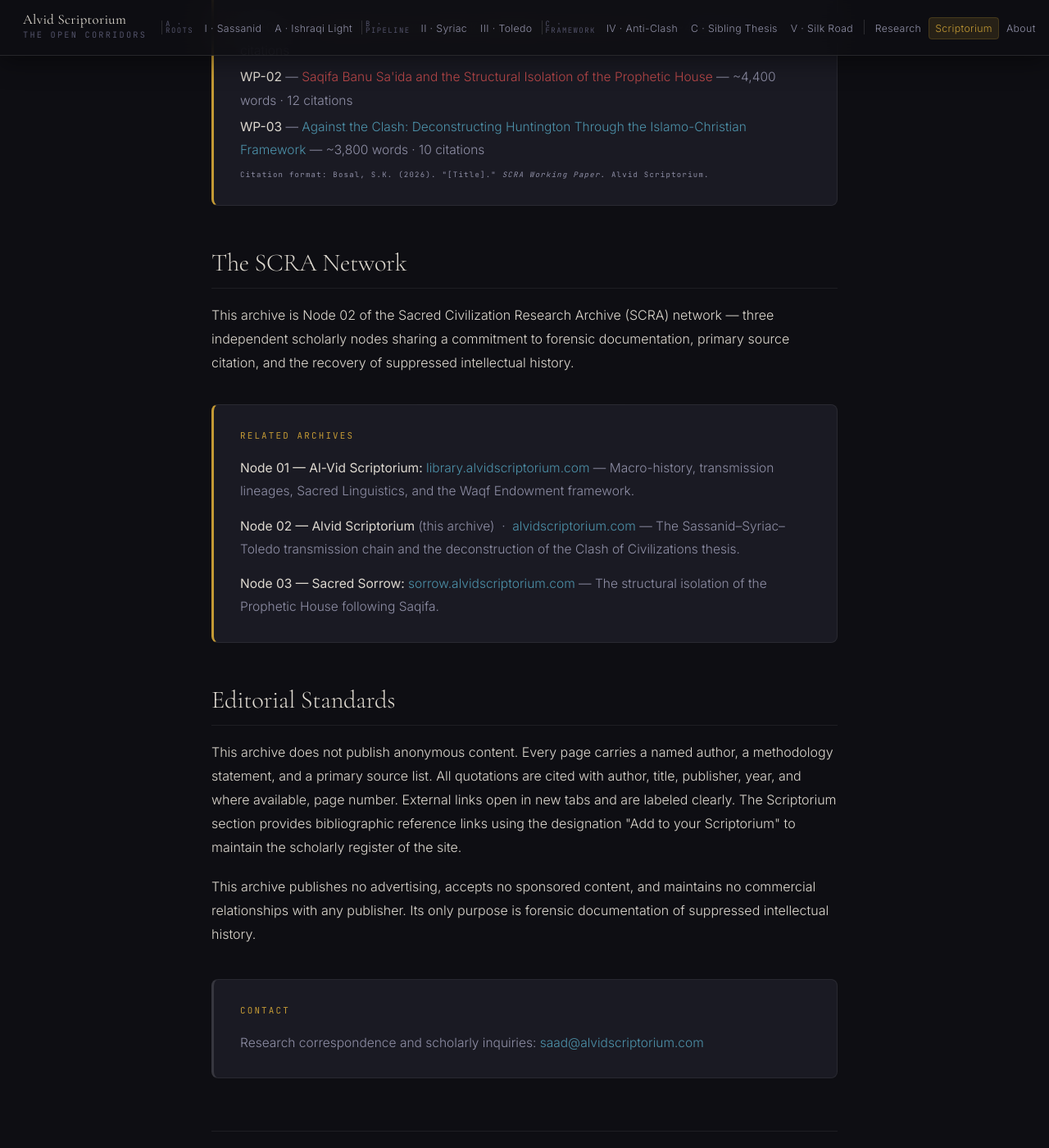
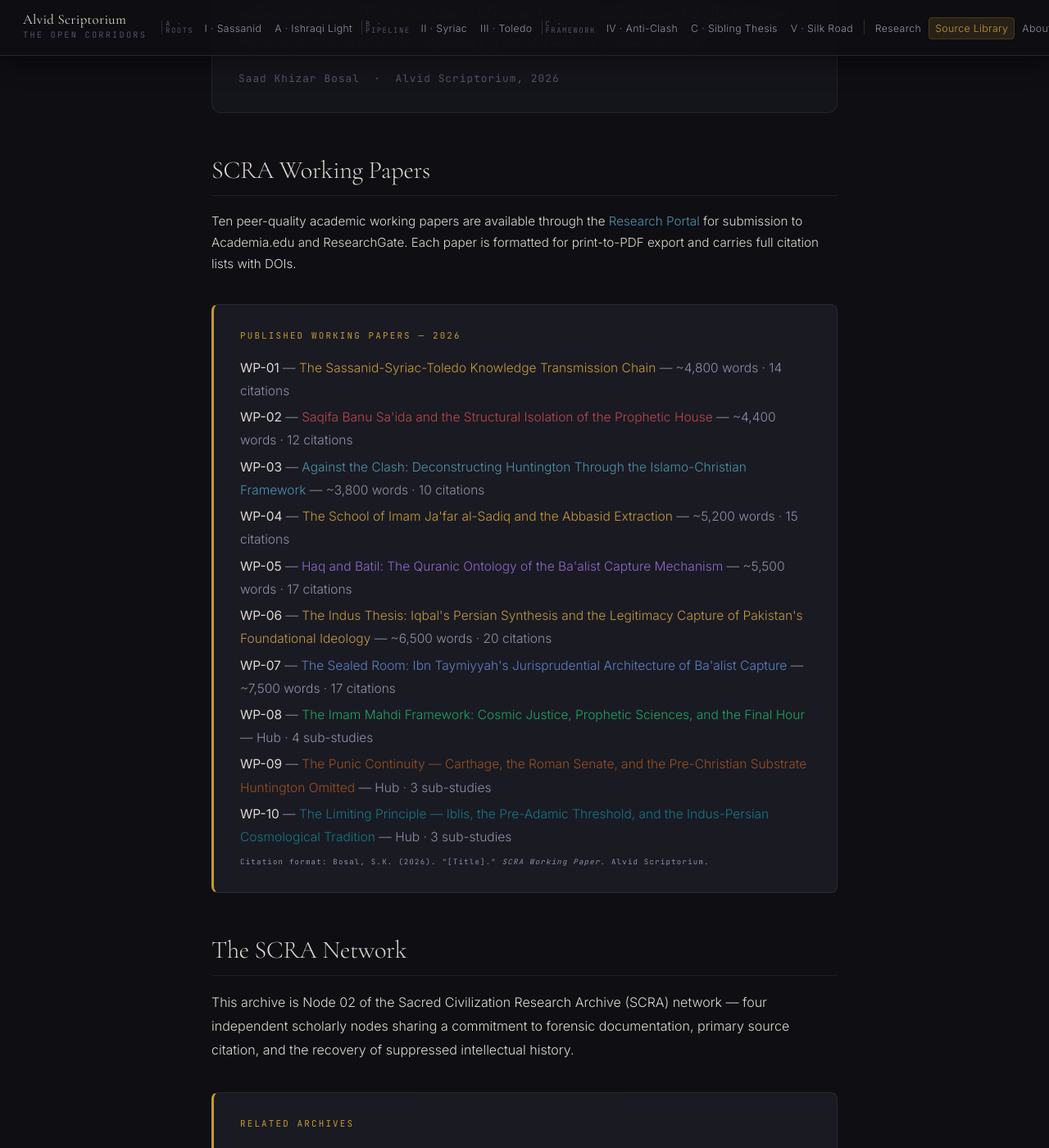
Before and after one commit to Political-Theology-Archive/geopolitical-synthesis, a Jekyll site: the page built from about/index.html, in a window 1280 px wide and 1400 px high, scrolled down 6078 px. Shown: the whole window at 82% size. Built offline with Jekyll 4.4.1, drawn with Linux system fonts in a browser that asks for light colours; some of the changed text lies outside the part shown.

Commit message:
Complete 10-point audit: all 10 WPs in about, four-node network, Toledo scope, nav cleanup
- about/index.html: list all 10 SCRA working papers (was WP-01–03 only); update
  node count to four; rename Node 01 to Al-Vid Grand Library; add Node 04
  Sacred Research Archive; remove editorial standards sentence; preserve all
  other prior audit fixes (knowsAbout×17, founding question, author specs×7)
- toledo/index.html: replace narrow description meta (specific count, single
  translator) with civilizational-scope language covering the full Arabic-Islamic
  synthesis entering the Latin West
- _includes/nav.html: rename "Scriptorium" nav label to "Source Library" to
  remove ambiguity with site name
- research/index.html: correct WP-08 metadata line to "Hub + 4 Sub-Studies"

Co-Authored-By: Claude Sonnet 4.6 <noreply@anthropic.com>

```diff
--- a/_includes/nav.html
+++ b/_includes/nav.html
@@ -20,7 +20,7 @@
       <li><a href="{{ '/silk-road/' | relative_url }}" class="pta-nav-link">V · Silk Road</a></li>
       <li class="pta-nav-sep"></li>
       <li><a href="{{ '/research/' | relative_url }}" class="pta-nav-link">Research</a></li>
-      <li><a href="{{ '/critical-reviews/' | relative_url }}" class="pta-nav-link pta-nav-reviews">Scriptorium</a></li>
+      <li><a href="{{ '/critical-reviews/' | relative_url }}" class="pta-nav-link pta-nav-reviews">Source Library</a></li>
       <li><a href="{{ '/about/' | relative_url }}" class="pta-nav-link">About</a></li>
     </ul>
   </div>
--- a/about/index.html
+++ b/about/index.html
@@ -8,7 +8,7 @@ description: "About the Alvid Scriptorium: research methodology, primary source
 {"@context":"https://schema.org","@type":"BreadcrumbList","itemListElement":[{"@type":"ListItem","position":1,"name":"Home","item":"https://alvidscriptorium.com/"},{"@type":"ListItem","position":2,"name":"About","item":"https://alvidscriptorium.com/about/"}]}
 </script>
 <script type="application/ld+json">
-{"@context":"https://schema.org","@type":"AboutPage","name":"About — Alvid Scriptorium","description":"Research methodology, primary source corpus, and author credentials for the Alvid Scriptorium — Sacred Civilization Research Archive Node 02.","url":"https://alvidscriptorium.com/about/","author":{"@type":"Person","name":"Saad Khizar Bosal","jobTitle":"Framework Architect","affiliation":{"@type":"Organization","name":"Sacred Civilization Research Archive (SCRA)","url":"https://alvidscriptorium.com/"},"knowsAbout":["Islamic intellectual history","Sassanid-Syriac-Toledo transmission chain","Early Islamic political history","Civilizational theory","Huntington thesis critique"]},"publisher":{"@type":"Organization","name":"Alvid Scriptorium","url":"https://alvidscriptorium.com/"}}
+{"@context":"https://schema.org","@type":"AboutPage","name":"About — Alvid Scriptorium","description":"Research methodology, primary source corpus, and author credentials for the Alvid Scriptorium — Sacred Civilization Research Archive Node 02.","url":"https://alvidscriptorium.com/about/","author":{"@type":"Person","name":"Saad Khizar Bosal","jobTitle":"Framework Architect","affiliation":{"@type":"Organization","name":"Sacred Civilization Research Archive (SCRA)","url":"https://alvidscriptorium.com/"},"knowsAbout":["Islamic intellectual history","Sassanid-Syriac-Toledo transmission chain","Early Islamic political history","Civilizational theory","Huntington thesis critique","Illuminationist philosophy","Ishraqiyya and Mulla Sadra","Indus-Persian intellectual history","Muhammad Iqbal studies","Quranic ontology","Haq and Batil framework","Safavid history and the Isfahan School","Ibn Khaldun and asabiyyah","Comparative religion","Pre-Adamic cosmology","South Asian Sufi tradition","Khorasan-Indus transmission chain"]},"publisher":{"@type":"Organization","name":"Alvid Scriptorium","url":"https://alvidscriptorium.com/"}}
 </script>
 
 <div class="pta-page-hero">
@@ -61,9 +61,19 @@ description: "About the Alvid Scriptorium: research methodology, primary source
   </p>
 
   <p>
-    The five research pillars, the original manuscripts, and the five critical
-    reviews in this archive are all organized to answer that question — forensically,
-    through primary sources, with full attribution and transparent methodology.
+    That founding question has grown into something larger. The seven archive sections,
+    ten working papers, and the original manuscripts now document the full civilizational
+    chain — from pre-Adamic cosmology through the Silk Road trade routes, through the
+    Saqifa succession crisis and the Alid transmission it severed, through the
+    Khorasan-Indus preservation tradition, to the Toledo translation programme and the
+    European Renaissance that erased its sources. The founding question required all
+    of this context because the erasure of the Arabic library was not an accident.
+    It was the western end of a suppression that began much closer to the source.
+  </p>
+
+  <p>
+    Every claim is documented forensically, through primary sources, with full
+    attribution and transparent methodology.
   </p>
 
   <h2>The Research Framework</h2>
@@ -76,6 +86,7 @@ description: "About the Alvid Scriptorium: research methodology, primary source
         This archive publishes two original research manuscripts:
         <em>The Open Corridors</em> (the complete transmission history)
         and <em>The Toledo Theft</em> (the mechanisms of historical erasure).
+        Ten SCRA working papers extend the framework across its full scope.
         These are primary research contributions, not secondary summaries.
       </p>
     </div>
@@ -123,11 +134,14 @@ description: "About the Alvid Scriptorium: research methodology, primary source
       <li><strong>Islamic intellectual history</strong> — the Sassanid–Syriac–Toledo transmission chain, the seven-century corridor through which Greek, Persian, and Indian knowledge entered the Latin West</li>
       <li><strong>Early Islamic political history</strong> — cross-confessional analysis of the succession crisis, Saqifa Banu Sa'ida, and the structural isolation of the Prophetic House</li>
       <li><strong>Civilizational theory</strong> — critique and deconstruction of Huntington's Clash of Civilizations thesis via Bulliet's Islamo-Christian framework and Sadrian ontology</li>
-      <li><strong>Ishraqiyya and sacred philosophy</strong> — the illuminationist tradition from Suhrawardi through Mulla Sadra</li>
+      <li><strong>Ishraqiyya and sacred philosophy</strong> — the illuminationist tradition from Suhrawardi through Mulla Sadra to the Khorasan-Indus preservation chain</li>
+      <li><strong>Quranic ontology</strong> — Haq and Batil as structural categories; the Zahir-Batin framework in Islamic philosophical theology</li>
+      <li><strong>Indus-Persian intellectual history</strong> — Iqbal's Persian synthesis, the 313 from Ajam, South Asian Sufism and the dargah transmission tradition</li>
+      <li><strong>Comparative philosophy of religion</strong> — pre-Adamic cosmology, the Iblis limiting principle, Suhrawardi's nur-zulumat and its Western parallels (Carus 1900)</li>
     </ul>
     <p>
       Published research: <em>The Open Corridors</em> and <em>The Toledo Theft</em> (Alvid Scriptorium, 2026).
-      Three peer-quality working papers available through the
+      Ten SCRA working papers with sub-studies available through the
       <a href="{{ '/research/' | relative_url }}" style="color:var(--teal);">SCRA Research Portal</a>
       for Academia.edu and ResearchGate submission.
     </p>
@@ -231,7 +245,7 @@ description: "About the Alvid Scriptorium: research methodology, primary source
   <h2>SCRA Working Papers</h2>
 
   <p style="font-size:0.95rem;line-height:1.7;margin-bottom:16px;">
-    Three peer-quality academic working papers are available through the
+    Ten peer-quality academic working papers are available through the
     <a href="{{ '/research/' | relative_url }}" style="color:var(--teal);">Research Portal</a>
     for submission to Academia.edu and ResearchGate. Each paper is formatted
     for print-to-PDF export and carries full citation lists with DOIs.
@@ -241,7 +255,14 @@ description: "About the Alvid Scriptorium: research methodology, primary source
     <span class="pta-analysis-label mono">Published Working Papers — 2026</span>
     <p style="margin:8px 0 4px;"><strong>WP-01</strong> — <a href="{{ '/research/transmission-chain/' | relative_url }}" style="color:var(--gold);">The Sassanid-Syriac-Toledo Knowledge Transmission Chain</a> — ~4,800 words · 14 citations</p>
     <p style="margin:4px 0;"><strong>WP-02</strong> — <a href="{{ '/research/saqifa-structural-isolation/' | relative_url }}" style="color:rgba(215,80,80,0.85);">Saqifa Banu Sa'ida and the Structural Isolation of the Prophetic House</a> — ~4,400 words · 12 citations</p>
-    <p style="margin:4px 0 8px;"><strong>WP-03</strong> — <a href="{{ '/research/against-huntington/' | relative_url }}" style="color:var(--teal);">Against the Clash: Deconstructing Huntington Through the Islamo-Christian Framework</a> — ~3,800 words · 10 citations</p>
+    <p style="margin:4px 0;"><strong>WP-03</strong> — <a href="{{ '/research/against-huntington/' | relative_url }}" style="color:var(--teal);">Against the Clash: Deconstructing Huntington Through the Islamo-Christian Framework</a> — ~3,800 words · 10 citations</p>
+    <p style="margin:4px 0;"><strong>WP-04</strong> — <a href="{{ '/research/sadiq-extraction/' | relative_url }}" style="color:var(--gold);">The School of Imam Ja'far al-Sadiq and the Abbasid Extraction</a> — ~5,200 words · 15 citations</p>
+    <p style="margin:4px 0;"><strong>WP-05</strong> — <a href="{{ '/research/haq-batil/' | relative_url }}" style="color:rgba(160,120,230,0.85);">Haq and Batil: The Quranic Ontology of the Ba'alist Capture Mechanism</a> — ~5,500 words · 17 citations</p>
+    <p style="margin:4px 0;"><strong>WP-06</strong> — <a href="{{ '/research/indus-thesis/' | relative_url }}" style="color:rgba(210,165,70,0.9);">The Indus Thesis: Iqbal's Persian Synthesis and the Legitimacy Capture of Pakistan's Foundational Ideology</a> — ~6,500 words · 20 citations</p>
+    <p style="margin:4px 0;"><strong>WP-07</strong> — <a href="{{ '/research/sealed-room/' | relative_url }}" style="color:rgba(100,140,210,0.9);">The Sealed Room: Ibn Taymiyyah's Jurisprudential Architecture of Ba'alist Capture</a> — ~7,500 words · 17 citations</p>
+    <p style="margin:4px 0;"><strong>WP-08</strong> — <a href="{{ '/research/imam-mahdi-justice-framework/' | relative_url }}" style="color:rgba(30,180,100,0.9);">The Imam Mahdi Framework: Cosmic Justice, Prophetic Sciences, and the Final Hour</a> — Hub · 4 sub-studies</p>
+    <p style="margin:4px 0;"><strong>WP-09</strong> — <a href="{{ '/research/baal-carthage-roman-continuity/' | relative_url }}" style="color:rgba(165,85,30,0.9);">The Punic Continuity — Carthage, the Roman Senate, and the Pre-Christian Substrate Huntington Omitted</a> — Hub · 3 sub-studies</p>
+    <p style="margin:4px 0 8px;"><strong>WP-10</strong> — <a href="{{ '/research/iblis-limiting-principle/' | relative_url }}" style="color:rgba(20,130,140,0.9);">The Limiting Principle — Iblis, the Pre-Adamic Threshold, and the Indus-Persian Cosmological Tradition</a> — Hub · 3 sub-studies</p>
     <p style="font-family:'JetBrains Mono',monospace;font-size:9px;letter-spacing:0.14em;color:rgba(160,150,130,0.5);">
       Citation format: Bosal, S.K. (2026). "[Title]." <em>SCRA Working Paper</em>. Alvid Scriptorium.
     </p>
@@ -251,14 +272,14 @@ description: "About the Alvid Scriptorium: research methodology, primary source
 
   <p>
     This archive is Node 02 of the Sacred Civilization Research Archive (SCRA)
-    network — three independent scholarly nodes sharing a commitment to forensic
+    network — four independent scholarly nodes sharing a commitment to forensic
     documentation, primary source citation, and the recovery of suppressed intellectual history.
   </p>
 
   <div class="pta-analysis pta-fade">
     <span class="pta-analysis-label mono">Related Archives</span>
     <p>
-      <strong>Node 01 — Al-Vid Scriptorium:</strong>
+      <strong>Node 01 — Al-Vid Grand Library:</strong>
       <a href="https://library.alvidscriptorium.com" target="_blank" rel="noopener" style="color:var(--teal);">library.alvidscriptorium.com</a>
       — Macro-history, transmission lineages, Sacred Linguistics, and
       the Waqf Endowment framework.
@@ -274,6 +295,13 @@ description: "About the Alvid Scriptorium: research methodology, primary source
       <a href="https://sorrow.alvidscriptorium.com/" target="_blank" rel="noopener" style="color:var(--teal);">sorrow.alvidscriptorium.com</a>
       — The structural isolation of the Prophetic House following Saqifa.
     </p>
+    <p>
+      <strong>Node 04 — Sacred Research Archive:</strong>
+      <a href="https://library.alvidscriptorium.com/sacred-archive" target="_blank" rel="noopener" style="color:var(--teal);">library.alvidscriptorium.com/sacred-archive</a>
+      — Decentralised version-controlled repository of uncorrupted knowledge;
+      the Sassanid-Persian-Syriac civilizational lineage and the Golden Chain
+      against colonial historiography.
+    </p>
   </div>
 
   <h2>Editorial Standards</h2>
@@ -286,10 +314,6 @@ description: "About the Alvid Scriptorium: research methodology, primary source
     are labeled clearly. The Scriptorium section provides bibliographic
     reference links using the designation "Add to your Scriptorium"
     to maintain the scholarly register of the site.
-  </p>
-  <p>
-    This archive publishes no advertising, accepts no sponsored content,
-    and maintains no commercial relationships with any publisher.
     Its only purpose is forensic documentation of suppressed intellectual history.
   </p>
 
--- a/research/index.html
+++ b/research/index.html
@@ -293,7 +293,7 @@ description: "Academic working papers from the Sacred Civilization Research Arch
       Jabir → Isfahan School → Mulla Sadra → Indus dargahs → Iqbal).
     </p>
     <p style="font-family:'JetBrains Mono',monospace;font-size:9px;letter-spacing:0.16em;text-transform:uppercase;color:rgba(160,150,130,0.5);margin:0 0 8px;">
-      Hub + 3 Sub-Studies + 1 Standalone &nbsp;·&nbsp; Al-Kafi · Bihar al-Anwar · Al-Asfar · Mafatih al-Ghayb &nbsp;·&nbsp; Print-ready PDF
+      Hub + 4 Sub-Studies &nbsp;·&nbsp; Al-Kafi · Bihar al-Anwar · Al-Asfar · Mafatih al-Ghayb &nbsp;·&nbsp; Print-ready PDF
     </p>
     <p style="margin:0 0 10px;font-family:'JetBrains Mono',monospace;font-size:9px;letter-spacing:0.14em;color:rgba(160,150,130,0.45);">
       Key sources: Al-Kulayni, Al-Kafi (Kitab al-Hujja) · Al-Majlisi, Bihar al-Anwar vol. 26, 43, 52–53 · Mulla Sadra, Al-Asfar (1981) + Mafatih al-Ghayb · Ibn Abi al-Hadid, Sharh Nahj vol. 16 · Nasr, Sadr al-Din Shirazi (1978) · Iqbal, Asrar-i Khudi (1920)
```
Also changed, not shown: toledo/index.html (+1 -1 lines).
